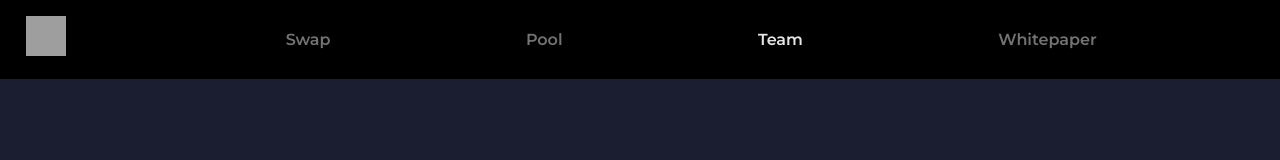
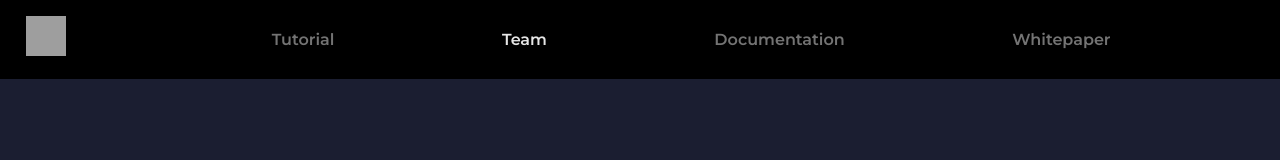
Before and after one commit to crypto-swap/landing-page, a Next.js app: page /team in a window 1280 px wide. Shown: the top 160 px of the page. Built offline with nearby package versions, Linux system fonts and the light colour scheme; grey boxes are pictures that could not be loaded.

Commit message:
fixed navbar

```diff
--- a/src/components/Navbar/index.tsx
+++ b/src/components/Navbar/index.tsx
@@ -39,14 +39,9 @@ const Navbar = () => {
       </div>
 
       <div className="navbar-col-2">
-        <div className={"navbar-link-item" + (router.pathname.startsWith("/swap") ? " !opacity-100 " : "")}>
-          <Link href="/swap" >
-            Swap
-          </Link>
-        </div>
-        <div className={"navbar-link-item" + (router.pathname.startsWith("/pool") ? " !opacity-100 " : "")}>
-          <Link href="/pool" >
-            Pool
+        <div className={"navbar-link-item" + (router.pathname.startsWith("/tutorial") ? " !opacity-100 " : "")}>
+          <Link href="/tutorial" >
+            Tutorial
           </Link>
         </div>
         <div className={"navbar-link-item" + (router.pathname.startsWith("/team") ? " !opacity-100 " : "")}>
@@ -61,8 +56,18 @@ const Navbar = () => {
           target="_blank"
           rel="noopener noreferrer"
         >
+          Documentation
+        </a>
+
+        <a
+          href={'https://cryptoswap.org/whitepaper.pdf'}
+          className="navbar-link-item"
+          target="_blank"
+          rel="noopener noreferrer"
+        >
           Whitepaper
         </a>
+
       </div>
 
       <div className="navbar-col-3">
```
